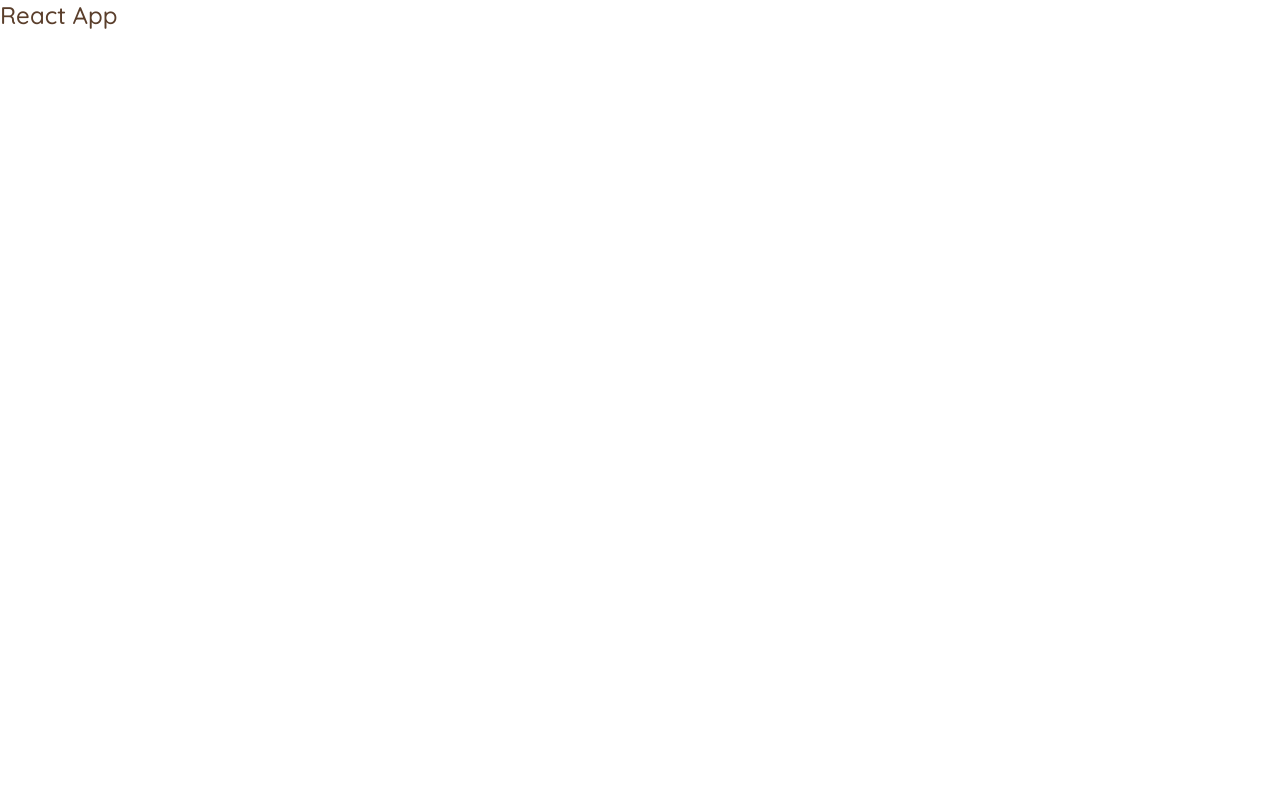
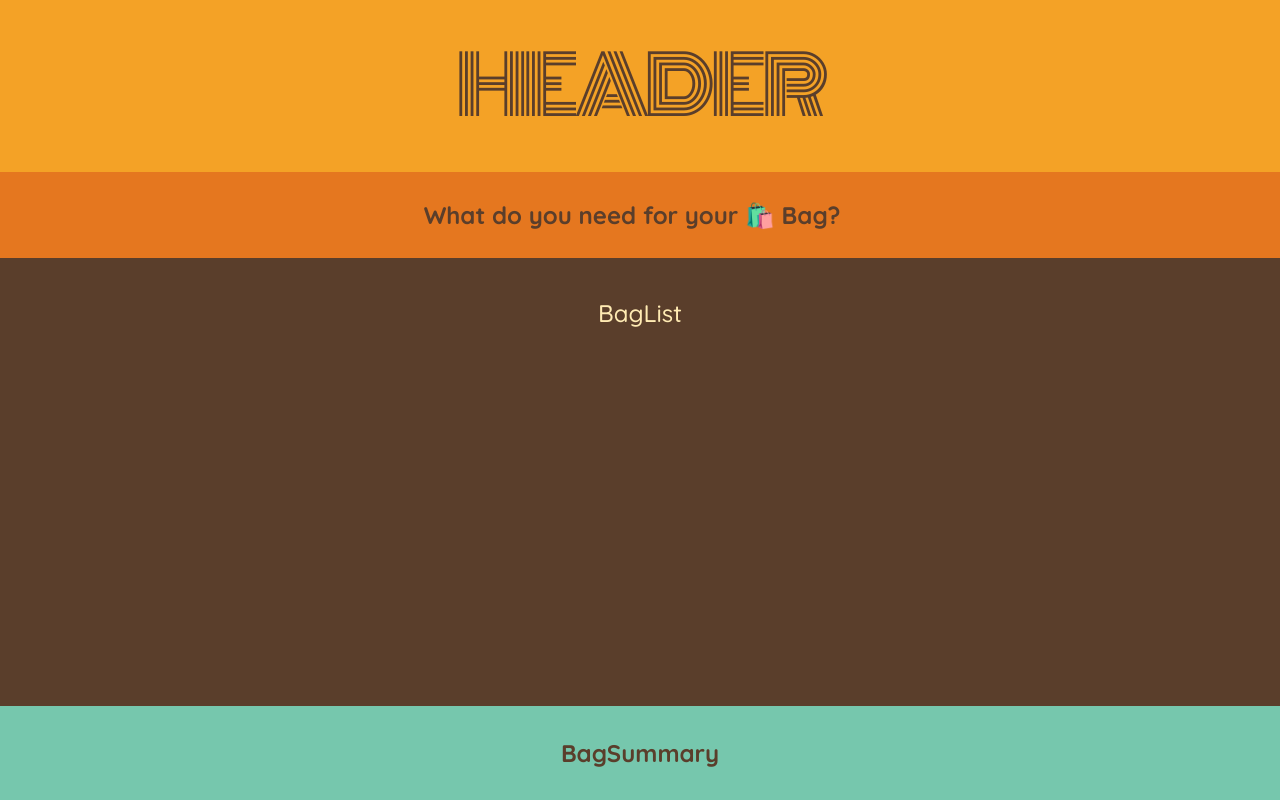
Before and after one commit to chinmay-gupta-2003/My-Bag, a React (Create React App) app: page / in a window 1280 px wide. Built offline with nearby package versions, Linux system fonts and the light colour scheme; the HTML template or start-up script is replaced by a standard one.

Commit message:
component markup

```diff
--- a/src/App.js
+++ b/src/App.js
@@ -1,5 +1,17 @@
+import Header from './components/Header';
+import AddItemForm from './components/AddItemForm';
+import BagList from './components/BagList';
+import BagSummary from './components/BagSummary';
+
 function App() {
-  return <div>React App</div>;
+  return (
+    <div className="app">
+      <Header />
+      <AddItemForm />
+      <BagList />
+      <BagSummary />
+    </div>
+  );
 }
 
 export default App;
--- /dev/null
+++ b/src/components/AddItemForm.jsx
@@ -0,0 +1,11 @@
+import React from 'react';
+
+function AddItemForm() {
+  return (
+    <div className="add-form">
+      <h3>What do you need for your 🛍️ Bag?</h3>
+    </div>
+  );
+}
+
+export default AddItemForm;
--- /dev/null
+++ b/src/components/BagList.jsx
@@ -0,0 +1,7 @@
+import React from 'react';
+
+function BagList() {
+  return <div className="list">BagList</div>;
+}
+
+export default BagList;
--- /dev/null
+++ b/src/components/BagSummary.jsx
@@ -0,0 +1,7 @@
+import React from 'react';
+
+function BagSummary() {
+  return <footer className="stats">BagSummary</footer>;
+}
+
+export default BagSummary;
--- /dev/null
+++ b/src/components/Header.jsx
@@ -0,0 +1,11 @@
+import React from 'react';
+
+function Header() {
+  return (
+    <div>
+      <h1>Header</h1>
+    </div>
+  );
+}
+
+export default Header;
```
